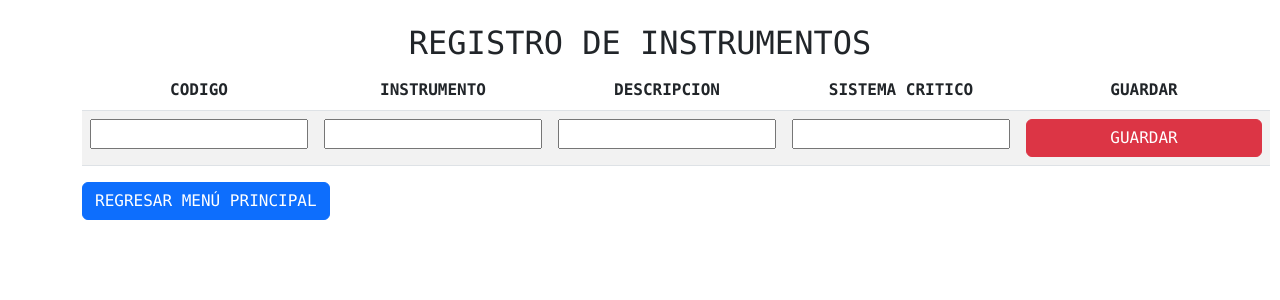
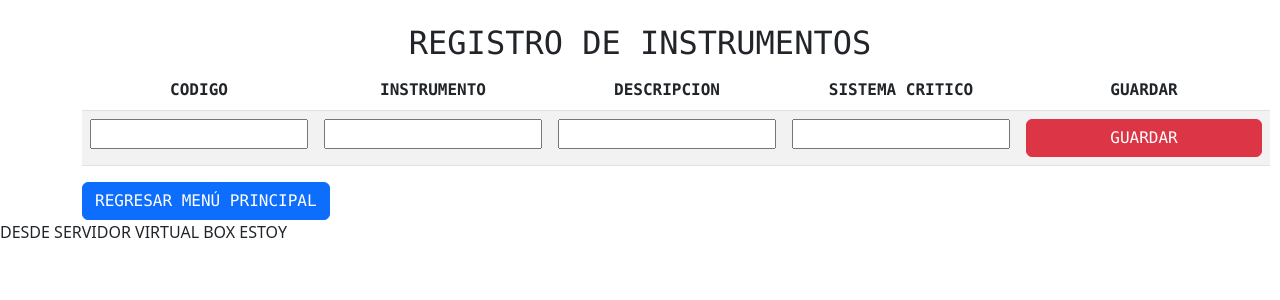
Before and after one commit to samupacino/sistemas_criticos, a PHP site: page /index.php?registro in a window 1280 px wide. Shown: the top 300 px of the page. Run offline with PHP 8.4, Linux system fonts and the light colour scheme.

Commit message:
Modifique desde virtual BOX

```diff
--- a/index.php
+++ b/index.php
@@ -13,4 +13,5 @@
     }else{
         $controlador->index();
     }
+	echo "DESDE SERVIDOR VIRTUAL BOX ESTOY" ;
 ?>
```
